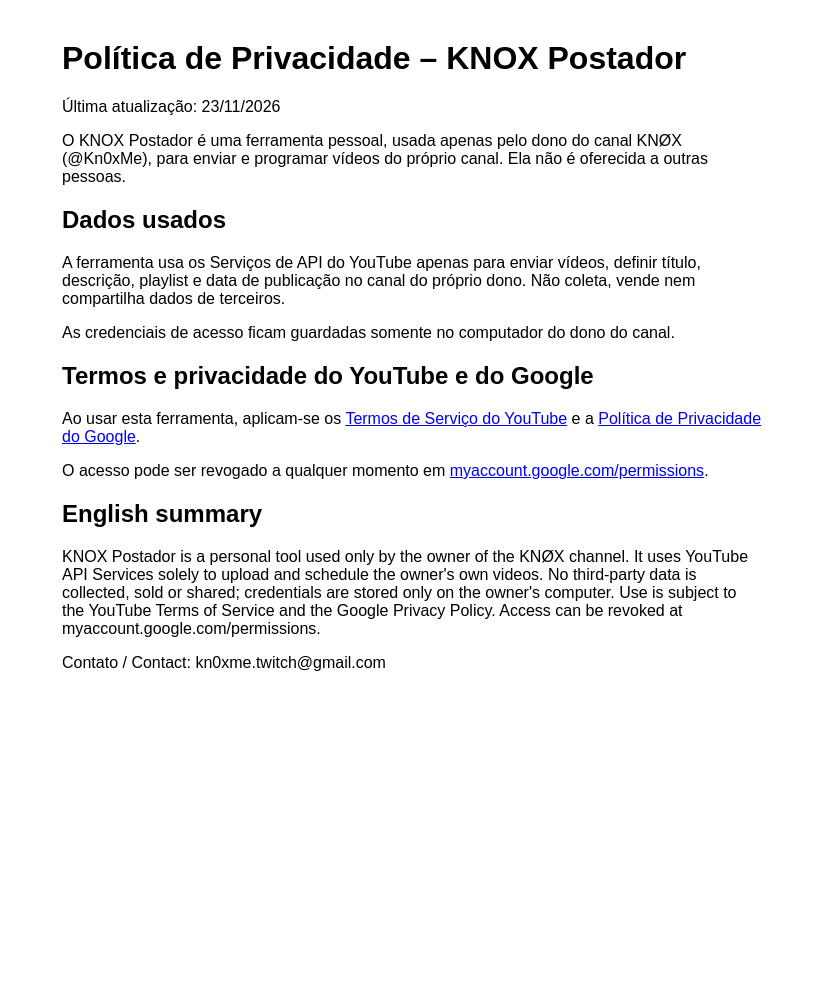
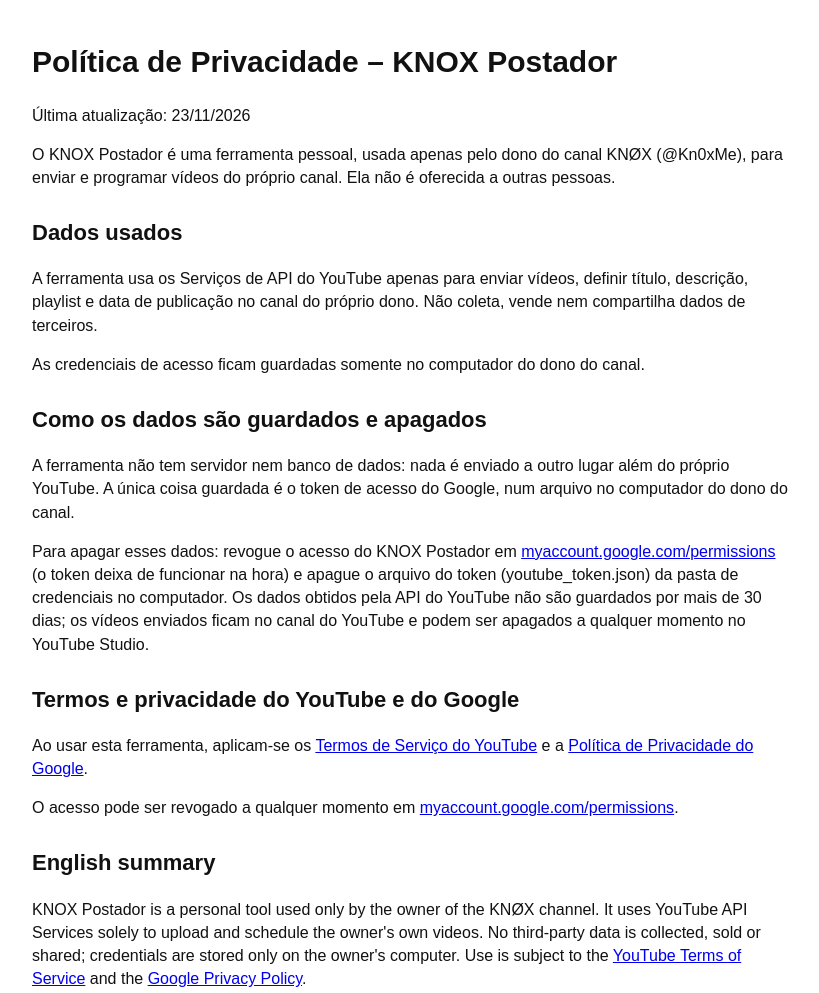
Before and after one commit to kn0xme/kn0xme.github.io, a plain HTML site: page privacidade.html in a window 1280 px wide. Shown: the top 993 px of the page, without its empty margins (228-1047 px from the left). Before the commit the page ends 800 px from the top, so only its background shows below. Drawn offline with Linux system fonts and the light colour scheme.

Commit message:
Update privacidade.html

```diff
--- a/privacidade.html
+++ b/privacidade.html
@@ -1,16 +1,35 @@
-<!DOCTYPE html>
-<html lang="pt-BR"><head><meta charset="utf-8"><title>Política de Privacidade – KNOX Postador</title></head>
-<body style="font-family:sans-serif;max-width:700px;margin:40px auto;padding:0 16px">
+<!doctype html>
+<html lang="pt-BR">
+<head>
+<meta charset="utf-8">
+<meta name="viewport" content="width=device-width, initial-scale=1">
+<title>Política de Privacidade – KNOX Postador</title>
+<style>
+  body { font-family: Arial, Helvetica, sans-serif; max-width: 760px; margin: 40px auto; padding: 0 20px; line-height: 1.45; color: #111; }
+  h1 { font-size: 30px; } h2 { font-size: 22px; margin-top: 28px; }
+</style>
+</head>
+<body>
 <h1>Política de Privacidade – KNOX Postador</h1>
 <p>Última atualização: 23/11/2026</p>
 <p>O KNOX Postador é uma ferramenta pessoal, usada apenas pelo dono do canal KNØX (@Kn0xMe), para enviar e programar vídeos do próprio canal. Ela não é oferecida a outras pessoas.</p>
+
 <h2>Dados usados</h2>
 <p>A ferramenta usa os Serviços de API do YouTube apenas para enviar vídeos, definir título, descrição, playlist e data de publicação no canal do próprio dono. Não coleta, vende nem compartilha dados de terceiros.</p>
 <p>As credenciais de acesso ficam guardadas somente no computador do dono do canal.</p>
+
+<h2>Como os dados são guardados e apagados</h2>
+<p>A ferramenta não tem servidor nem banco de dados: nada é enviado a outro lugar além do próprio YouTube. A única coisa guardada é o token de acesso do Google, num arquivo no computador do dono do canal.</p>
+<p>Para apagar esses dados: revogue o acesso do KNOX Postador em <a href="https://myaccount.google.com/permissions">myaccount.google.com/permissions</a> (o token deixa de funcionar na hora) e apague o arquivo do token (youtube_token.json) da pasta de credenciais no computador. Os dados obtidos pela API do YouTube não são guardados por mais de 30 dias; os vídeos enviados ficam no canal do YouTube e podem ser apagados a qualquer momento no YouTube Studio.</p>
+
 <h2>Termos e privacidade do YouTube e do Google</h2>
 <p>Ao usar esta ferramenta, aplicam-se os <a href="https://www.youtube.com/t/terms">Termos de Serviço do YouTube</a> e a <a href="https://policies.google.com/privacy">Política de Privacidade do Google</a>.</p>
 <p>O acesso pode ser revogado a qualquer momento em <a href="https://myaccount.google.com/permissions">myaccount.google.com/permissions</a>.</p>
+
 <h2>English summary</h2>
-<p>KNOX Postador is a personal tool used only by the owner of the KNØX channel. It uses YouTube API Services solely to upload and schedule the owner's own videos. No third-party data is collected, sold or shared; credentials are stored only on the owner's computer. Use is subject to the YouTube Terms of Service and the Google Privacy Policy. Access can be revoked at myaccount.google.com/permissions.</p>
+<p>KNOX Postador is a personal tool used only by the owner of the KNØX channel. It uses YouTube API Services solely to upload and schedule the owner's own videos. No third-party data is collected, sold or shared; credentials are stored only on the owner's computer. Use is subject to the <a href="https://www.youtube.com/t/terms">YouTube Terms of Service</a> and the <a href="https://policies.google.com/privacy">Google Privacy Policy</a>.</p>
+<p><strong>Data storage and deletion:</strong> the tool has no server or database. The only stored item is the Google OAuth token, kept in a local file on the owner's computer. To delete it, revoke access at <a href="https://myaccount.google.com/permissions">myaccount.google.com/permissions</a> and delete the local token file. Data obtained from the YouTube API is not stored for more than 30 days; uploaded videos remain on the owner's YouTube channel and can be deleted at any time in YouTube Studio.</p>
+
 <p>Contato / Contact: kn0xme.twitch@gmail.com</p>
-</body></html>
+</body>
+</html>
```
